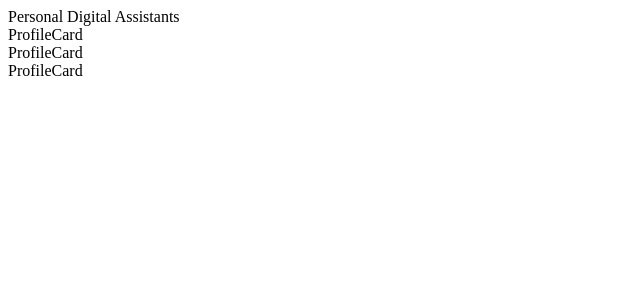
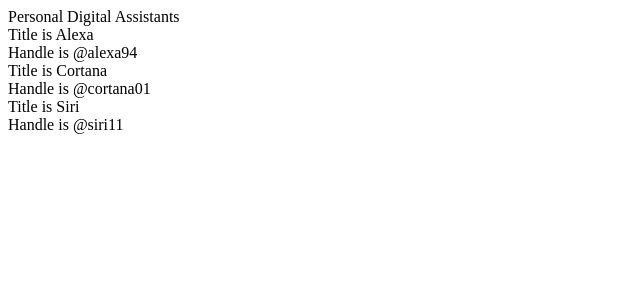
Before and after one commit to andrewmfabbro/pdas, a React (Create React App) app: page / in a window 1280 px wide. Shown: the top 300 px of the page, without its empty margins (0-640 px from the left). Built offline with nearby package versions, Linux system fonts and the light colour scheme.

Commit message:
passed title and handle props

```diff
--- a/src/App.js
+++ b/src/App.js
@@ -5,9 +5,9 @@
         <div>
             <div>Personal Digital Assistants</div>
 
-            <ProfileCard />
-            <ProfileCard />
-            <ProfileCard />
+            <ProfileCard title="Alexa" handle="@alexa94" />
+            <ProfileCard title="Cortana" handle="@cortana01"/>
+            <ProfileCard title="Siri" handle="@siri11"/>
         </div>
     );
 }
--- a/src/ProfileCard.js
+++ b/src/ProfileCard.js
@@ -1,5 +1,17 @@
-function ProfileCard() {
-    return<div>ProfileCard</div>
+function ProfileCard({title, handle}) {
+    //different ways to use props when they are passed as (props)
+
+    //const title = props.title;
+    //const handle = props.handle;
+
+    //const {title, handle} = props;
+
+    return(
+        <div>
+            <div>Title is {title}</div>
+            <div>Handle is {handle}</div>
+        </div>
+    )
 }
 
 export default ProfileCard;
```
